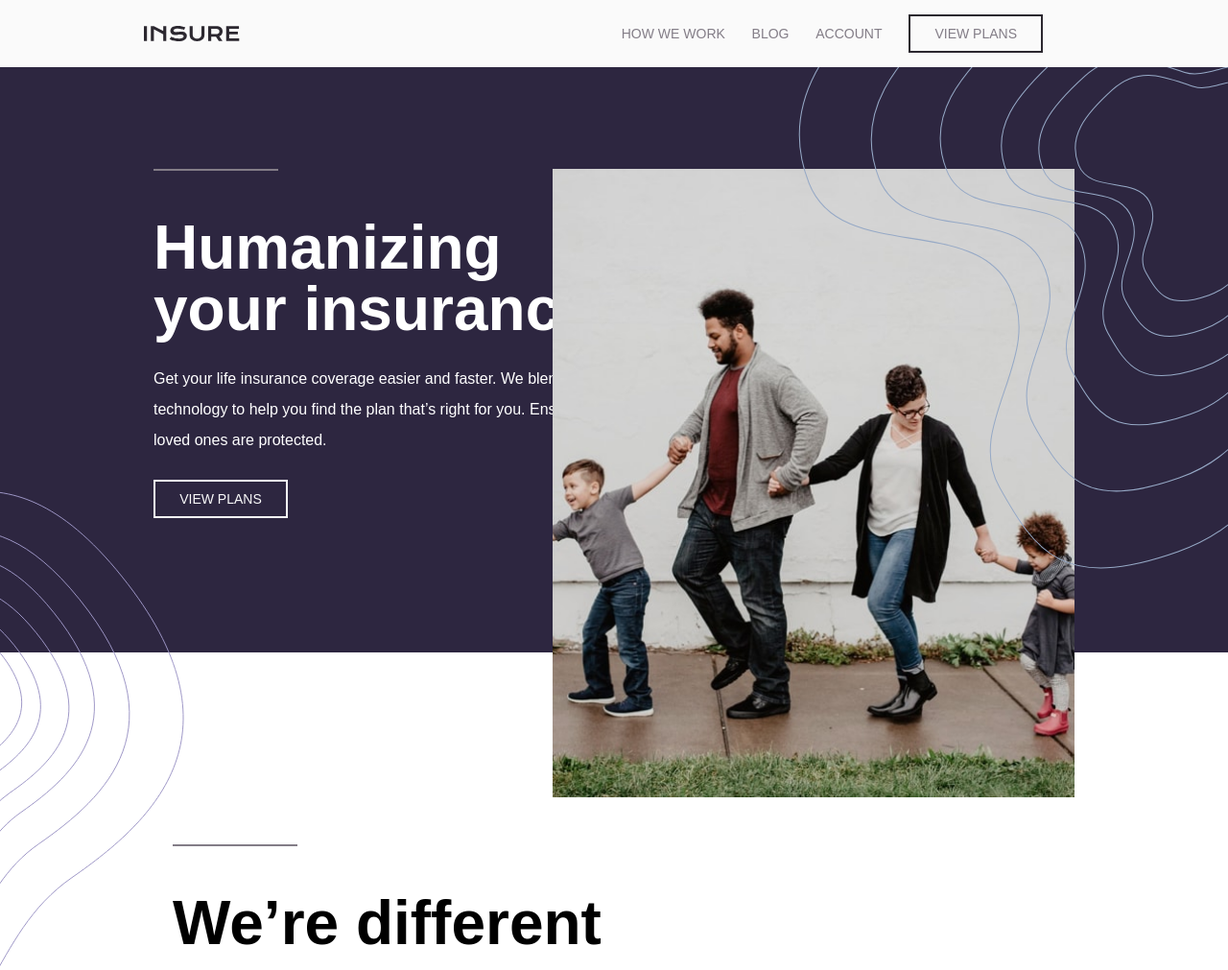
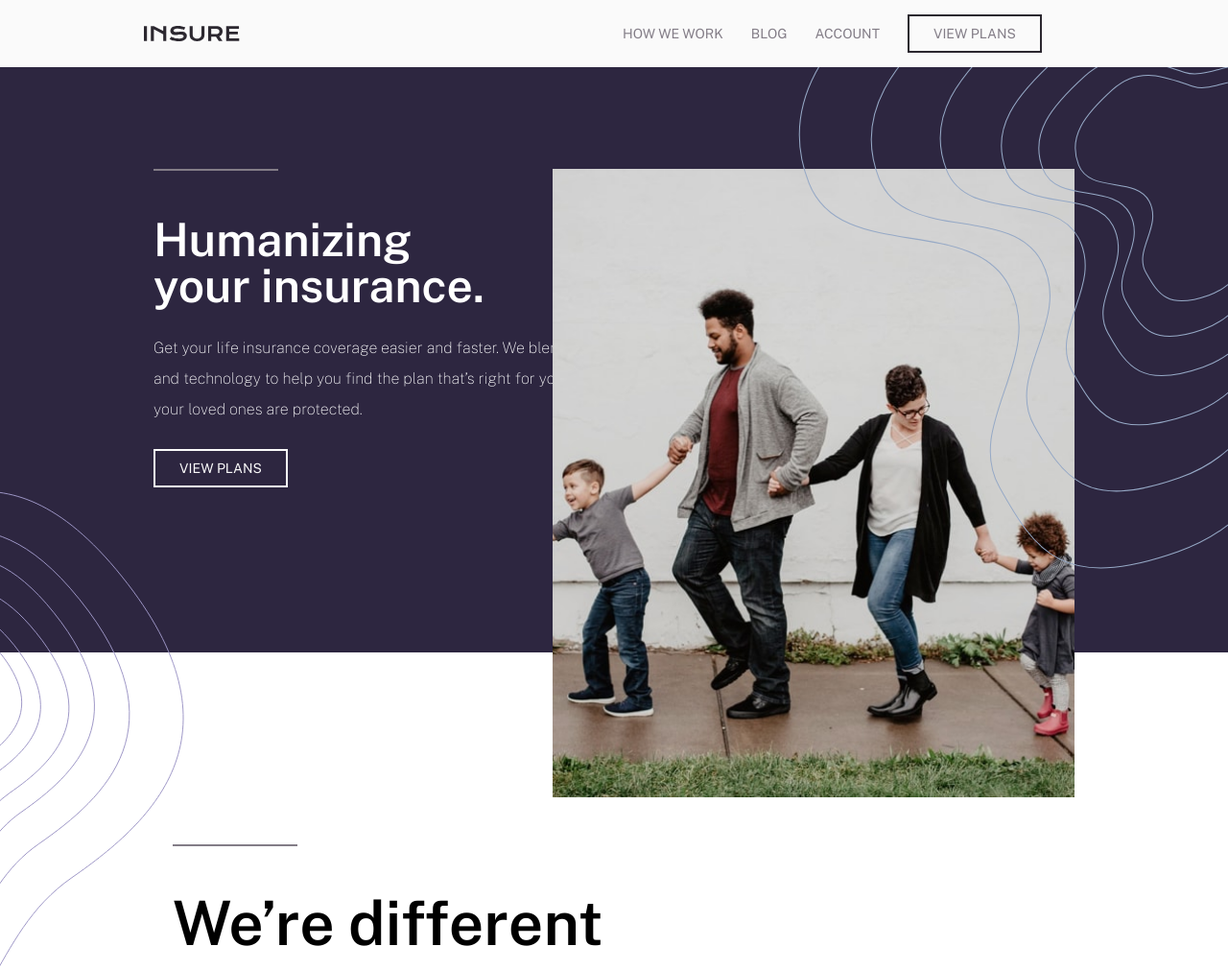
Before and after one commit to Molonlabee/Insure, a plain HTML site: page index.html in a window 1280 px wide. Shown: the top 1011 px of the page at 96% size. Drawn offline with nearby package versions, Linux system fonts and the light colour scheme.

Commit message:
font change

```diff
--- a/index.html
+++ b/index.html
@@ -7,6 +7,9 @@
   <link rel="icon" type="image/png" sizes="32x32" href="./images/favicon-32x32.png">
   <link rel="stylesheet" href="./reset.css">
   <link rel="stylesheet" href="./style.css">
+  <link rel="preconnect" href="https://fonts.googleapis.com">
+  <link rel="preconnect" href="https://fonts.gstatic.com" crossorigin>
+  <link href="https://fonts.googleapis.com/css2?family=Karla:wght@200;300;400;600;800&family=Public+Sans:wght@100;200;300;400;500;600;800&display=swap" rel="stylesheet">
 
   <title>Frontend Mentor | Insure landing page</title>
 </head>
--- a/reset.css
+++ b/reset.css
@@ -20,8 +20,8 @@ time, mark, audio, video {
 	padding: 0;
 	border: 0;
 	font-size: 16px;
-	/* font: inherit; */
-	font-family: Arial, Helvetica, sans-serif;
+	font-family: 'Karla', sans-serif;
+	font-family: 'Public Sans', sans-serif;
 	vertical-align: baseline;
 }
 /* HTML5 display-role reset for older browsers */
--- a/style.css
+++ b/style.css
@@ -149,7 +149,7 @@ box-sizing: border-box;
     margin-bottom: 3rem;
 }
 .jumbotron__container-content-info h1{
-    font-size: 4rem;
+    font-size: 3rem;
     font-weight: 600;
 }
 .jumbotron__container-content-info p{
```
